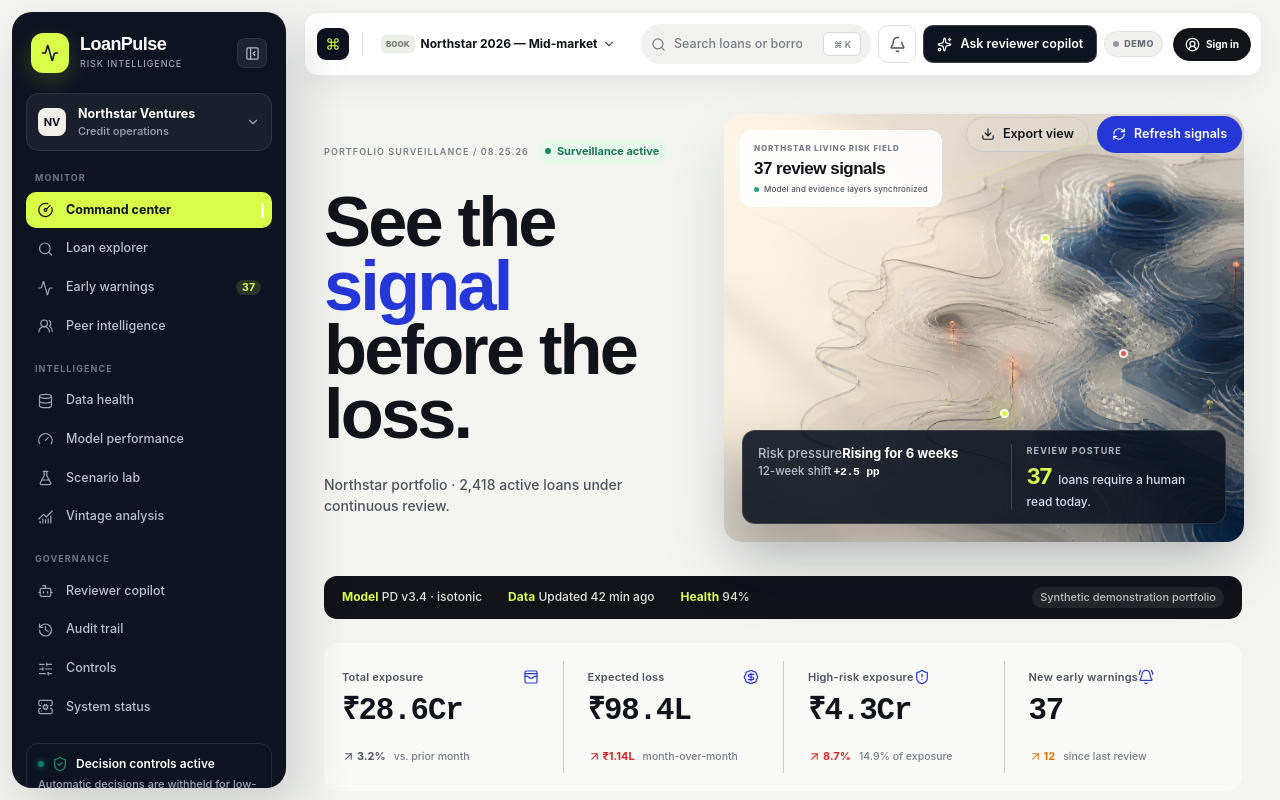
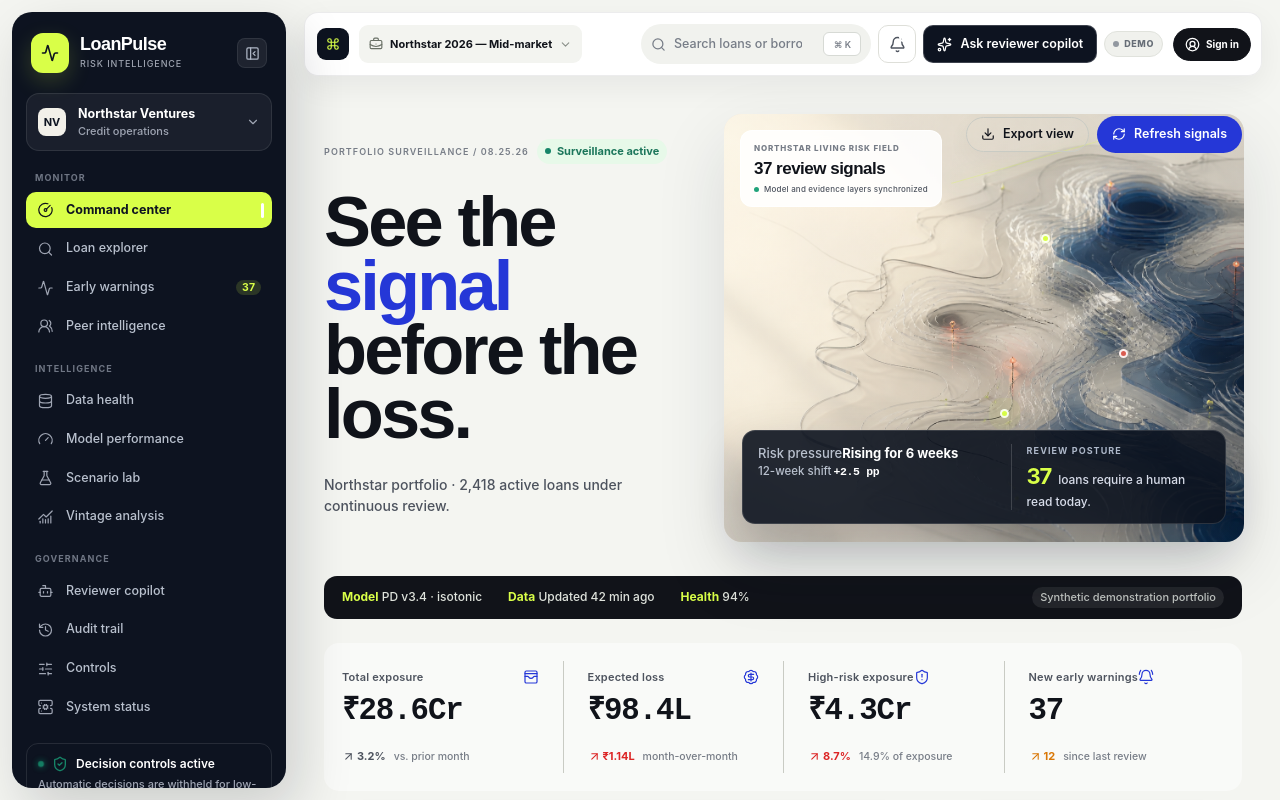
Before and after one commit to deveshsinghal09/loanpulse-ai, a Next.js app: page / in a window 1280 px wide. Shown: the top 800 px of the page. Built offline with nearby package versions, Linux system fonts and the light colour scheme; no server answers.

Commit message:
refactor: distill the portfolio command bar

```diff
--- a/components/top-context-bar.tsx
+++ b/components/top-context-bar.tsx
@@ -1,6 +1,6 @@
 "use client";
 
-import { Bell, CalendarDays, ChevronDown, Command, Search, Sparkles } from "lucide-react";
+import { Bell, BriefcaseBusiness, ChevronDown, Command, Search, Sparkles } from "lucide-react";
 import Link from "next/link";
 import { usePathname } from "next/navigation";
 import { useState, type RefObject } from "react";
@@ -34,7 +34,7 @@ export function TopContextBar({
   onQueryChange: (value: string) => void;
   searchRef: RefObject<HTMLInputElement | null>;
 }) {
-  const [openMenu, setOpenMenu] = useState<"portfolio" | "date" | "profile" | null>(null);
+  const [portfolioOpen, setPortfolioOpen] = useState(false);
   const pathname = usePathname();
   const activeLabel = routeLabels.find(([route]) => route === "/" ? pathname === "/" : pathname.startsWith(route))?.[1] ?? "Workspace";
 
@@ -43,24 +43,15 @@ export function TopContextBar({
       <div className="portfolio-context">
         <div className="topbar-route" aria-label={`Current page: ${activeLabel}`}>
           <span><Command aria-hidden="true" size={14} /></span>
-          <div><small>LoanPulse</small><strong>{activeLabel}</strong></div>
-        </div>
-        <span aria-hidden="true" className="context-divider" />
-        <div className="topbar-menu-control">
-        <button aria-expanded={openMenu === "portfolio"} className="context-button context-portfolio" onClick={() => setOpenMenu((current) => current === "portfolio" ? null : "portfolio")} type="button">
-          <span className="context-overline">Book</span>
-          <strong>{summary.name}</strong>
-          <ChevronDown aria-hidden="true" size={14} />
-        </button>
-        {openMenu === "portfolio" ? <div className="topbar-popover portfolio-popover"><span>Active workspace</span><strong>{summary.name}</strong><small>{summary.loanCount.toLocaleString()} loans · synthetic demonstration</small><Link href="/controls" onClick={() => setOpenMenu(null)}>View portfolio controls</Link></div> : null}
+          <strong>{activeLabel}</strong>
         </div>
         <div className="topbar-menu-control">
-        <button aria-expanded={openMenu === "date"} className="context-button context-date" onClick={() => setOpenMenu((current) => current === "date" ? null : "date")} type="button">
-          <CalendarDays aria-hidden="true" size={15} />
-          <span className="context-date-copy"><small>As of</small><strong>25 Aug 2026</strong></span>
-          <ChevronDown aria-hidden="true" size={14} />
-        </button>
-        {openMenu === "date" ? <div className="topbar-popover date-popover"><span>Demonstration snapshot</span><strong>Aug 25, 2026 · 09:42 UTC</strong><small>Source feeds reconciled. Historical time travel is available inside each Loan Digital Twin.</small></div> : null}
+          <button aria-expanded={portfolioOpen} aria-label={`Active portfolio: ${summary.name}`} className="context-button context-portfolio" onClick={() => setPortfolioOpen((current) => !current)} type="button">
+            <BriefcaseBusiness aria-hidden="true" size={14} />
+            <strong>{summary.name}</strong>
+            <ChevronDown aria-hidden="true" size={13} />
+          </button>
+          {portfolioOpen ? <div className="topbar-popover portfolio-popover"><span>Active portfolio</span><strong>{summary.name}</strong><small>{summary.loanCount.toLocaleString("en-IN")} loans · as of 25 Aug 2026</small><Link href="/controls" onClick={() => setPortfolioOpen(false)}>View portfolio controls</Link></div> : null}
         </div>
       </div>
 
```
Also changed, not shown: app/globals.css.
